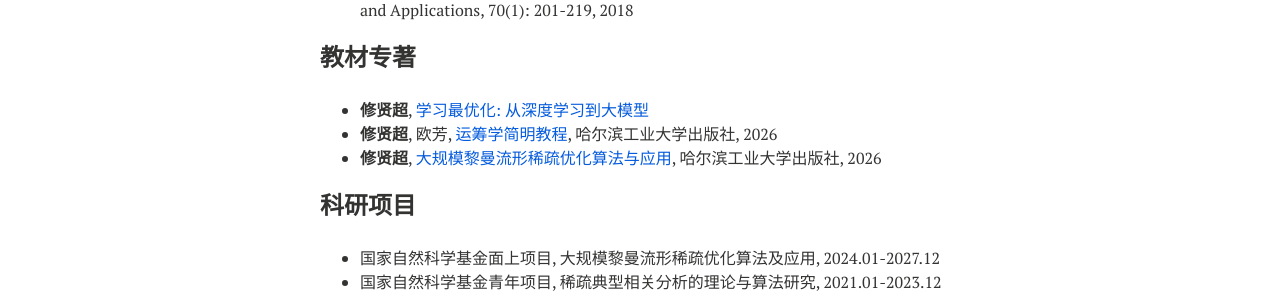
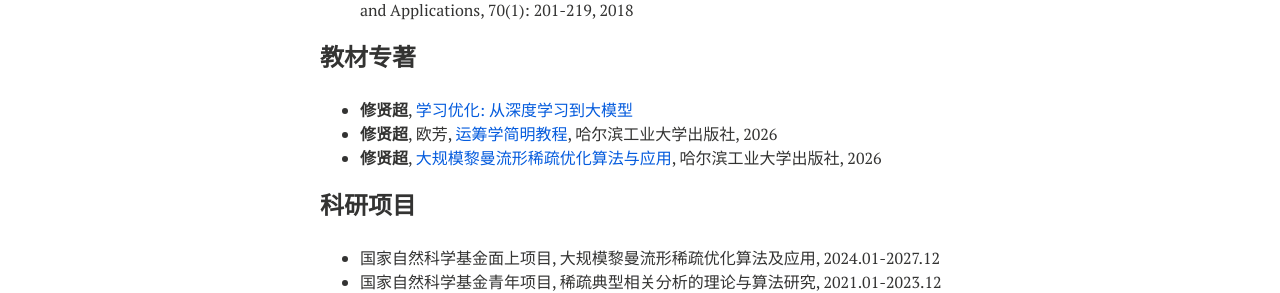
Before and after one commit to xianchaoxiu/xianchaoxiu.github.io, a Jekyll site: the page built from chinese/index.md, in a window 1280 px wide. Shown: the part 1013-1306 px from the top of the page. Built offline with Jekyll 4.4.1, drawn with Linux system fonts in a browser that asks for light colours; nearby versions of some CDN libraries.

Commit message:
Update index.md

```diff
--- a/chinese/index.md
+++ b/chinese/index.md
@@ -47,7 +47,7 @@ share: false
 
 
 ### 教材专著
-* <b>修贤超</b>, <a href="https://xianchaoxiu.github.io/chinese/book/L2O/" class="textlink" target="_blank"> 学习最优化: 从深度学习到大模型</a>  <br>
+* <b>修贤超</b>, <a href="https://xianchaoxiu.github.io/chinese/book/L2O/" class="textlink" target="_blank"> 学习优化: 从深度学习到大模型</a>  <br>
 * <b>修贤超</b>, 欧芳, <a href="https://xianchaoxiu.github.io/chinese/book/OR/" class="textlink" target="_blank"> 运筹学简明教程</a>, 哈尔滨工业大学出版社, 2026  <br>
 * <b>修贤超</b>, <a href="https://xianchaoxiu.github.io/chinese/book/OPT/" class="textlink" target="_blank">大规模黎曼流形稀疏优化算法与应用</a>, 哈尔滨工业大学出版社, 2026  <br>
 
```
